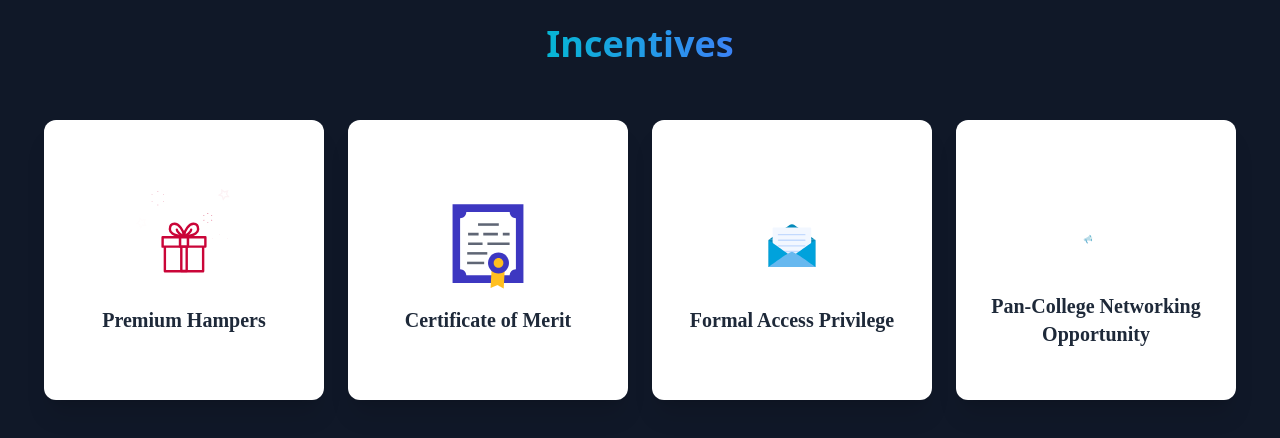
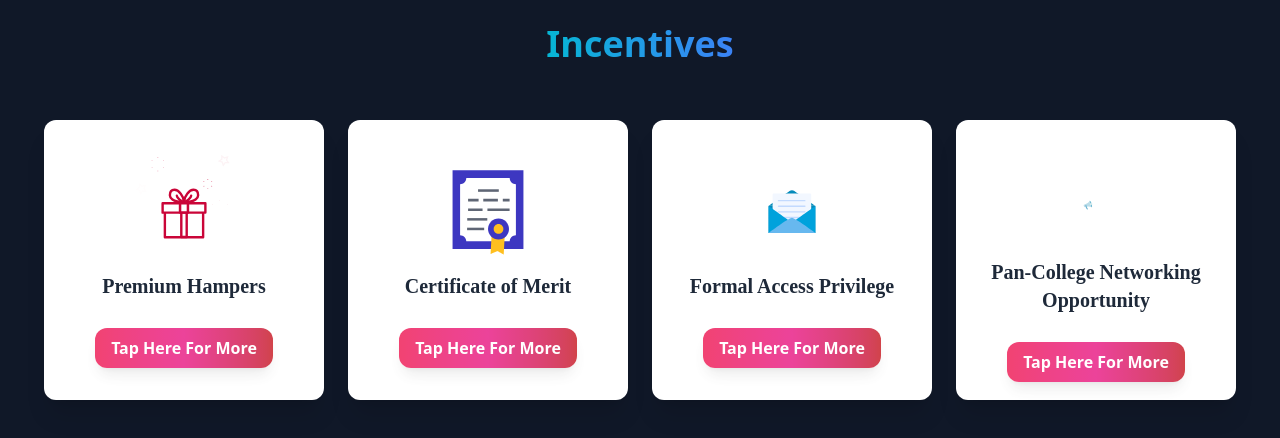
Before and after one commit to rajdipsaha-IIT-KGP/Incentives, a React app in the folder frontend/: page / in a window 1280 px wide. Shown: the top 438 px of the page. Built offline with nearby package versions, Linux system fonts and the light colour scheme; the HTML template or start-up script is replaced by a standard one.

Commit message:
adding for all

```diff
--- a/frontend/src/App.jsx
+++ b/frontend/src/App.jsx
@@ -67,7 +67,7 @@ const FlipCard = ({ animation, title, description }) => {
     e.stopPropagation();
     setFlipped((prev) => !prev);
   }}
-  className="block sm:hidden bg-gradient-to-r from-rose-600 via-pink-600 to-red-700 text-white font-bold py-2 px-4 rounded-xl shadow-lg animate-pulse hover:scale-105 transition transform duration-300"
+  className="block  bg-gradient-to-r from-rose-600 via-pink-600 to-red-700 text-white font-bold py-2 px-4 rounded-xl shadow-lg animate-pulse hover:scale-105 transition transform duration-300 mt-7"
 
 >
   Tap Here For More
```
